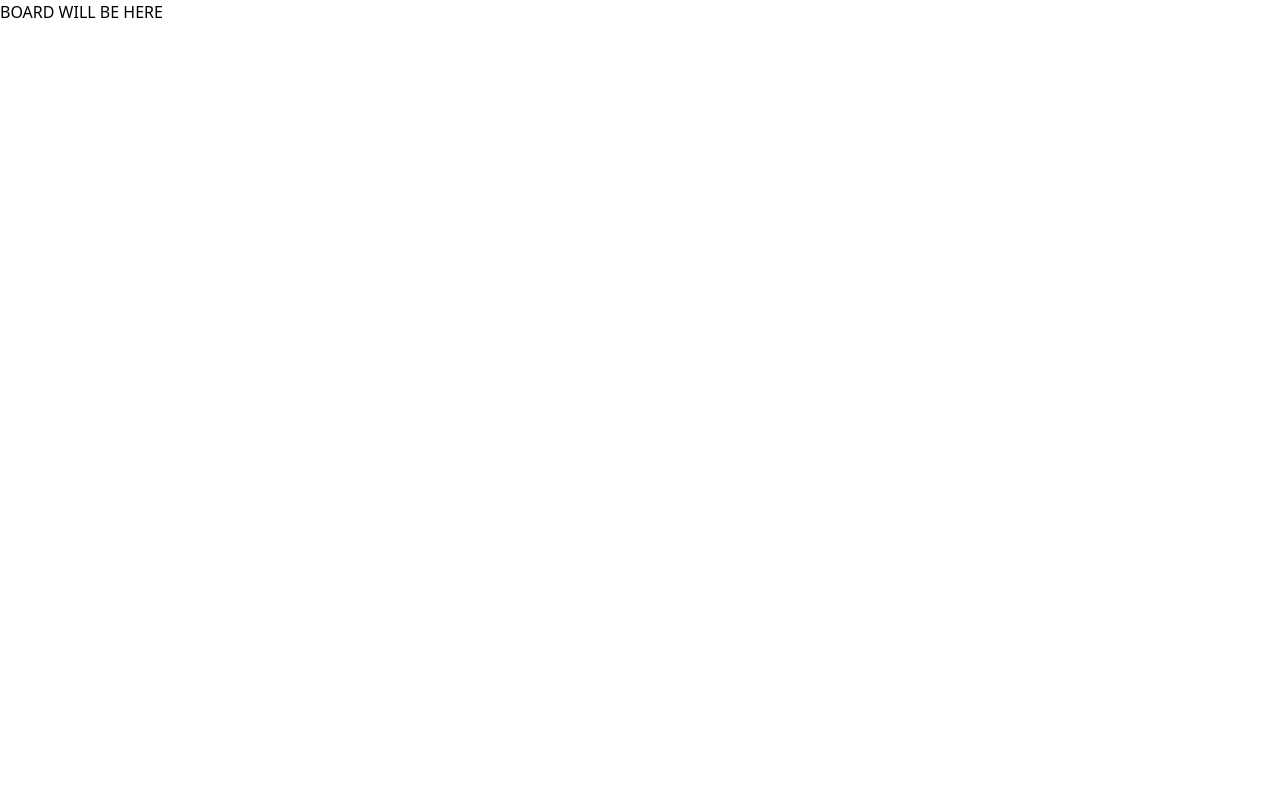
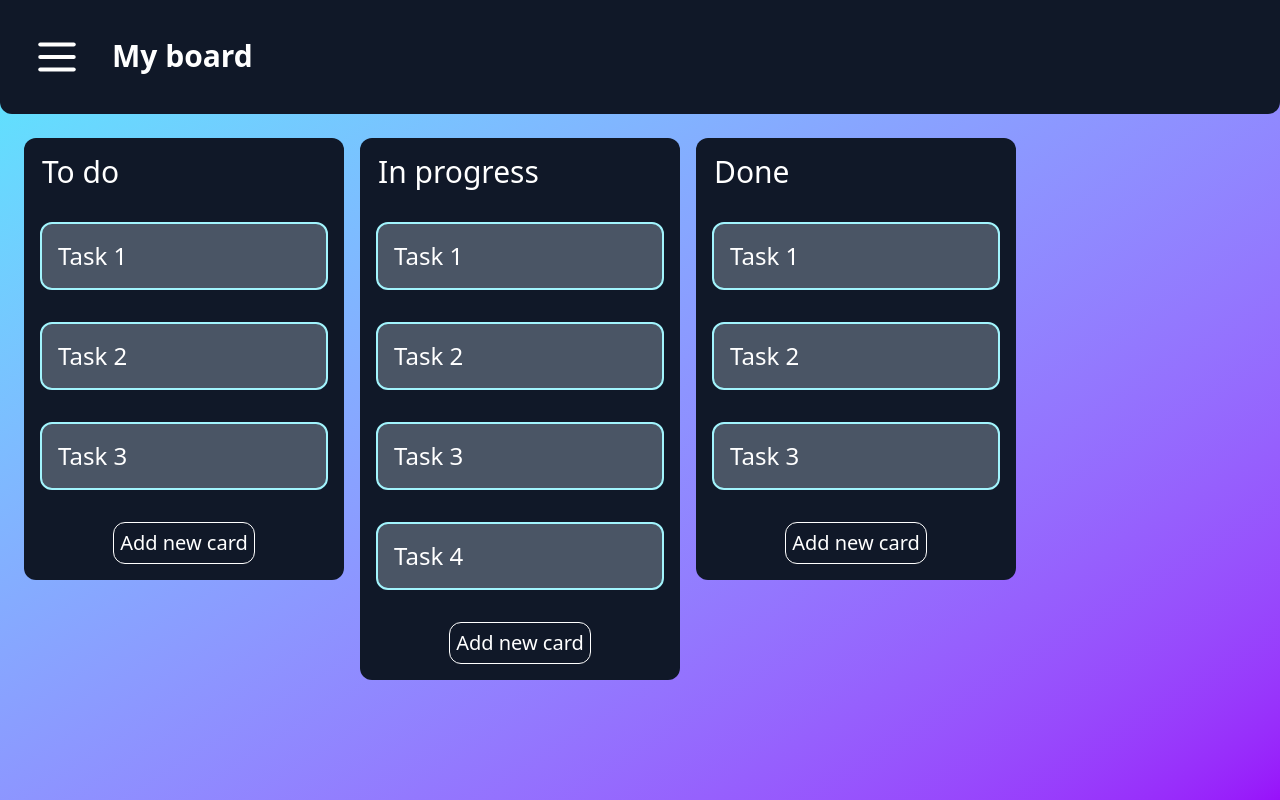
Before and after one commit to tvddg/kanban, a Next.js app: page /board in a window 1280 px wide. Built offline with nearby package versions, Linux system fonts and the light colour scheme.

Commit message:
feat: implement a static layout of kanban interface

```diff
--- a/src/app/board/page.tsx
+++ b/src/app/board/page.tsx
@@ -1,5 +1,50 @@
+import Image from "next/image"
+import burgerIcon from "../../../public/burger.svg"
+
 export default function Board() {
-    return <div>
-        BOARD WILL BE HERE
+    return <div className="bg-linear-to-br from-cyan-300 to-purple-600 h-screen text-white">
+        <header className="flex justify-start content-center p-8 gap-6 bg-gray-900 rounded-b-xl">
+            <Image src={burgerIcon} alt="Menu" width={50} height={50}/>
+            <h1 className="text-3xl p-1.5 font-bold">My board</h1>
+        </header>
+        <div className="p-6 flex flex-col justify-start h-auto">
+            <section className="flex gap-4 text-3xl h-auto overflow-x-scroll content-start">
+                <div className="flex flex-col gap-8 shrink-0 bg-gray-900 p-4 rounded-xl w-xs h-fit min-h-fit min-w-fit">
+                    <header className="flex rounded-xl">
+                        <h2 className="ml-0.5 font-medium">To do</h2>
+                    </header>
+                    <div className="text-2xl flex flex-col gap-8">
+                        <p className="border-solid border-2 border-cyan-200 rounded-xl p-4 bg-gray-600 hover:border-cyan-500 hover:scale-103 active:border-cyan-500 active:scale-95 transition duration-200 cursor-pointer">Task 1</p>
+                        <p className="border-solid border-2 border-cyan-200 rounded-xl p-4 bg-gray-600 hover:border-cyan-500 hover:scale-103 active:border-cyan-500 active:scale-95 transition duration-200 cursor-pointer">Task 2</p>
+                        <p className="border-solid border-2 border-cyan-200 rounded-xl p-4 bg-gray-600 hover:border-cyan-500 hover:scale-103 active:border-cyan-500 active:scale-95 transition duration-200 cursor-pointer">Task 3</p>
+                    </div>
+                    <button className="font-extralight text-xl border-solid border rounded-xl w-fit p-1.5 m-auto hover:border-cyan-400 active:border-cyan-400 active:scale-95 transition duration-200 cursor-pointer">Add new card</button>
+                </div>
+                <div className="flex flex-col gap-8 shrink-0 bg-gray-900 p-4 rounded-xl w-xs h-fit min-h-fit min-w-fit">
+                    <header className="flex rounded-xl">
+                        <h2 className="ml-0.5 font-medium">In progress</h2>
+                    </header>
+                    <div className="text-2xl flex flex-col gap-8">
+                        <p className="border-solid border-2 border-cyan-200 rounded-xl p-4 bg-gray-600">Task 1</p>
+                        <p className="border-solid border-2 border-cyan-200 rounded-xl p-4 bg-gray-600">Task 2</p>
+                        <p className="border-solid border-2 border-cyan-200 rounded-xl p-4 bg-gray-600">Task 3</p>
+                        <p className="border-solid border-2 border-cyan-200 rounded-xl p-4 bg-gray-600">Task 4</p>
+                    </div>
+                    <button className="font-extralight text-xl border-solid border rounded-xl w-fit p-1.5 m-auto">Add new card</button>
+                </div>
+                <div className="flex flex-col gap-8 shrink-0 bg-gray-900 p-4 rounded-xl w-xs h-fit min-h-fit min-w-fit">
+                    <header className="flex rounded-xl">
+                        <h2 className="ml-0.5 font-medium">Done</h2>
+                    </header>
+                    <div className="text-2xl flex flex-col gap-8">
+                        <p className="border-solid border-2 border-cyan-200 rounded-xl p-4 bg-gray-600">Task 1</p>
+                        <p className="border-solid border-2 border-cyan-200 rounded-xl p-4 bg-gray-600">Task 2</p>
+                        <p className="border-solid border-2 border-cyan-200 rounded-xl p-4 bg-gray-600">Task 3</p>
+                    </div>
+                    <button className="font-extralight text-xl border-solid border rounded-xl w-fit p-1.5 m-auto">Add new card</button>
+                </div>
+            </section>
+        </div>
     </div>
+
 }
```
Also changed, not shown: public/burger.svg (added).
